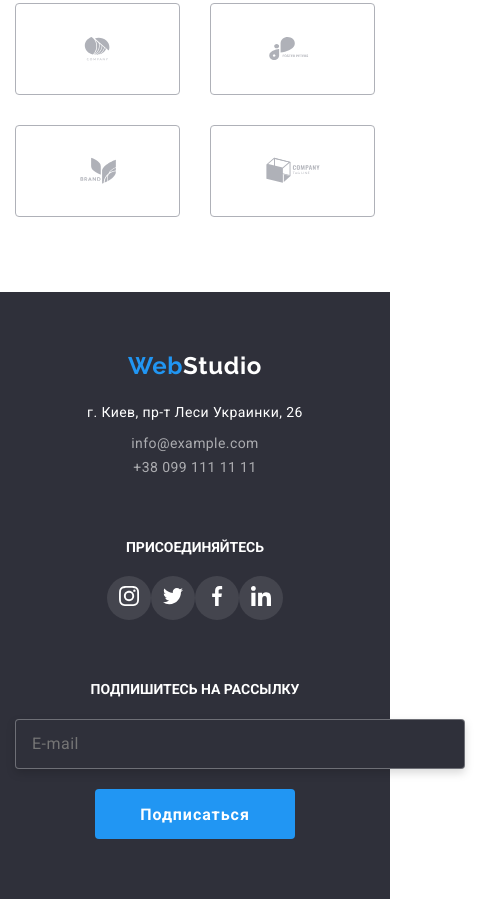
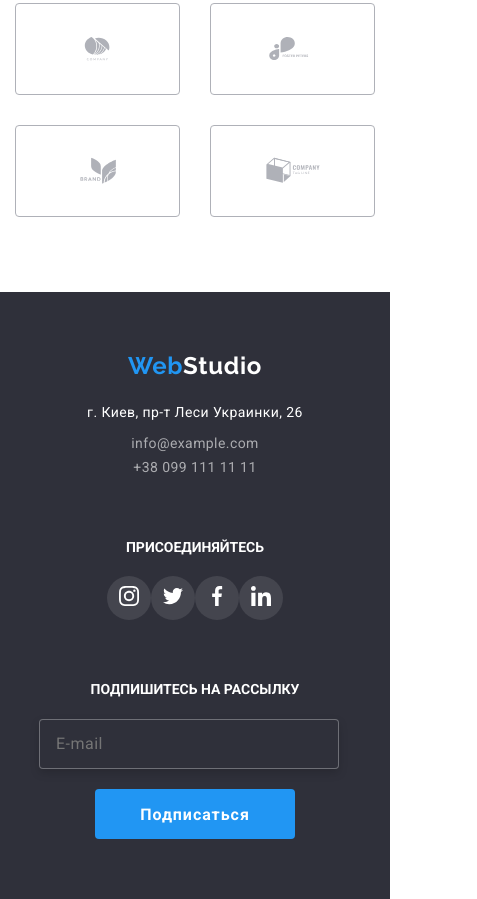
Before and after one commit to Ledaidai/goit-markup-hw-08, a plain HTML site: page index.html in a window 390 px wide. Shown: the part 4092-4991 px from the top of the page, 477 px wide, since content can reach past the window. Drawn offline with nearby package versions, Linux system fonts and the light colour scheme.

Commit message:
Добавляет правильные размеры  input  в футере

```diff
--- a/sass/components/_footer.scss
+++ b/sass/components/_footer.scss
@@ -146,7 +146,11 @@
   margin-top: 20px;
   margin-bottom: 20px;
 
-  @media screen and (max-width: 1199px) {
+  @media screen and (max-width: 767px) {
+    min-width: 300px;
+  }
+
+  @media screen and (min-width: 768px) {
     width: 450px;
   }
 
```
Also changed, not shown: css/main.css, css/main.min.css, 2 other files.
